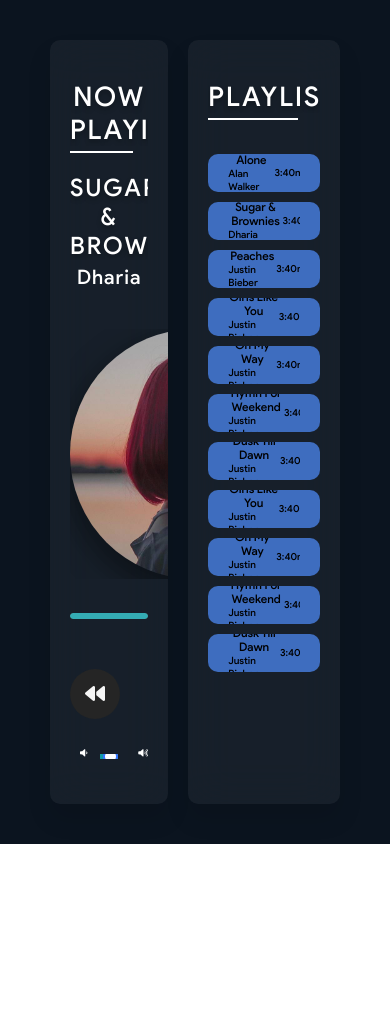
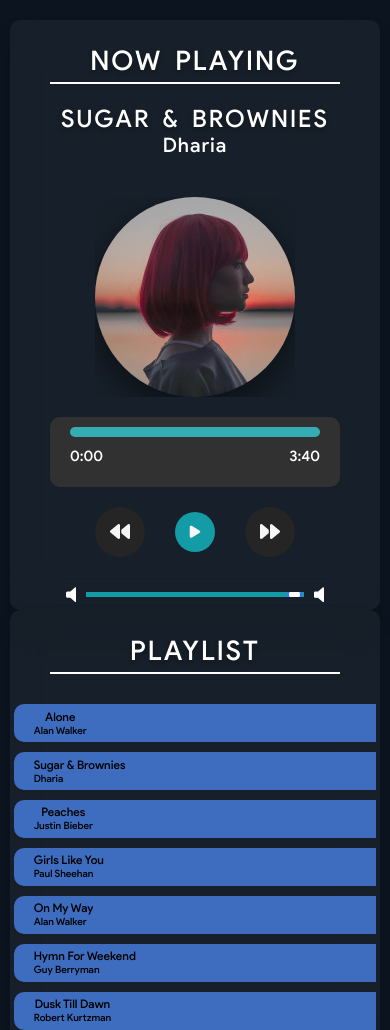
Before and after one commit to rohangosavi7/CodeClauseInternship_music_player, a plain HTML site: page index.html in a window 390 px wide. Shown: the top 1030 px of the page. Before the commit the page ends 844 px from the top, so only its background shows below. Drawn offline with Linux system fonts and the light colour scheme.

Commit message:
Update 1.0.2

```diff
--- a/Music.css
+++ b/Music.css
@@ -202,19 +202,21 @@ img {
 
 /* playlist container */
 .song-details-container{
-  margin-top: 2.4rem;
+  margin-top: 2rem;
   height: 100%;
   overflow-y: auto;
+  width: 100%;
 
 }
 
 .song-details-container li{
   list-style: none;
+  width: 100%;
 }
 .song-details-container ul li{
   background-color: #4478d2e3;
   height: 4.5vmax;
-  width: 100%;
+  width: 100vw;
   border-radius: 10px;
   display: flex;
   align-items: center;
@@ -261,13 +263,6 @@ img {
   cursor: pointer;
 }
 
-#playlist{
-
-}
-
-
-
-
 
 /* -------------Volume---------------- */
 .volume_slider {
@@ -311,3 +306,117 @@ img {
     transform: rotate(360deg);
   }
 }
+
+
+/* responsive */
+
+@media only screen and (max-width: 768px) {
+
+  .main_div {
+    padding: 2rem 1rem;
+    width: 100vw;
+    height: 100%;
+    flex-direction: column;
+  }
+  #border-line{
+    height:2px;
+    background-color: #ffffff;
+    width: 80%;
+    margin: 0 auto;
+  }
+  #border-line-vertical{
+    width:2px;
+    background-color: #ffffff;
+  }
+  .musicContainer, .playlistContainer {
+    padding: 1%;
+  }
+  .progress-area{
+    margin-top: 100px;
+    height: 50px;
+    margin: auto auto;
+    padding: 10px 20px 60px 20px;
+    width: 80%;
+    border-radius: 10px;
+    cursor: pointer;
+  }
+  .progress-area .progress-bar{
+    position: relative;
+    height: 10px;
+    width: 100%;
+    margin:0 0;
+    padding: 5px;
+    border-radius: inherit;
+    background-color: #34acb4;
+
+  }
+  .progress-area:hover .progress-bar::before{
+    opacity:1;
+  }
+
+  .progress-area .timer{
+    margin-top: 1rem;
+    display: flex;
+    justify-content:space-between ;
+    align-items: center;
+  }
+  .progress-area .timer .current, .duration{
+    color: #fff;
+    font-size: 1.5rem;
+    font-weight : 300;
+  }
+  .playlistContainer{
+    width: 100%;
+  }
+  .musicContainer #title {
+    margin: 2rem 0 0 0;
+  }
+  .musicContainer #artist {
+    letter-spacing: 0.1rem;
+    font-size: 2rem;
+    margin-bottom: 4rem;
+  }
+  audio {
+    display: none;
+  }
+  .img_container {
+    width: 20rem;
+    height: 20rem;
+    margin: auto;
+    margin-bottom: 20px;
+  }
+  .music_controls .fa-solid {
+    width: 5rem;
+    height: 5rem;
+  }
+  .music_controls {
+    width: 20rem;
+    margin: auto;
+    margin-top: 2rem;
+  }
+
+  .music_controls .main-button {
+    width: 4rem;
+    height: 4rem;
+  }
+  .slider_container{
+    padding-top: 1rem;
+    display: flex;
+    justify-content: center;
+    align-items: center;
+    gap: 1rem;
+  }
+  .slider_container i {
+    width: 1.2vmax;
+    height: 1.2vmax;
+    padding: 20px 0;
+    font-size: 2vmax;
+  }
+  .playlistContainer{
+    overflow: auto !important;
+
+  }
+  #playlist{
+    overflow: scroll !important;
+  }
+}
--- a/Music.js
+++ b/Music.js
@@ -36,50 +36,26 @@ let allMusic = [
     },
     {
         name: "Girls Like You",
-        artist: "Justin Bieber",
-        img:"music-3",
+        artist: "Paul Sheehan",
+        img:"music-4",
         src:"music-4"
     },
     {
         name: "On my way",
-        artist: "Justin Bieber",
-        img:"music-3",
+        artist: "Alan Walker",
+        img:"music-5",
         src:"music-5"
     },
     {
         name: "Hymn for weekend",
-        artist: "Justin Bieber",
-        img:"music-3",
+        artist: "Guy Berryman",
+        img:"music-6",
         src:"music-6"
     },
     {
         name: "Dusk till Dawn",
-        artist: "Justin Bieber",
-        img:"music-3",
-        src:"music-7"
-    },
-    {
-        name: "Girls Like You",
-        artist: "Justin Bieber",
-        img:"music-3",
-        src:"music-4"
-    },
-    {
-        name: "On my way",
-        artist: "Justin Bieber",
-        img:"music-3",
-        src:"music-5"
-    },
-    {
-        name: "Hymn for weekend",
-        artist: "Justin Bieber",
-        img:"music-3",
-        src:"music-6"
-    },
-    {
-        name: "Dusk till Dawn",
-        artist: "Justin Bieber",
-        img:"music-3",
+        artist: "Robert Kurtzman",
+        img:"music-7",
         src:"music-7"
     }
 ];
@@ -211,7 +187,6 @@ for (let index = 0; index < allMusic.length; index++){
                         <p id="playlist-song-artist">${allMusic[index].artist}</p>
                     </div>
                     <audio id="${allMusic[index].src}" src="Music/${allMusic[index].src}.mp3"></audio>
-                    <span id="${allMusic[index].src}" class="audio-duration">3:40m</span>
                 </li>`
 
     ulTag.insertAdjacentHTML("beforeend", liTag);
```
Also changed, not shown: index.html (+0 -1 lines), images/music-4.jpg (added), images/music-5.jpg (added), images/music-6.jpg (added), images/music-7.jpg (added).
